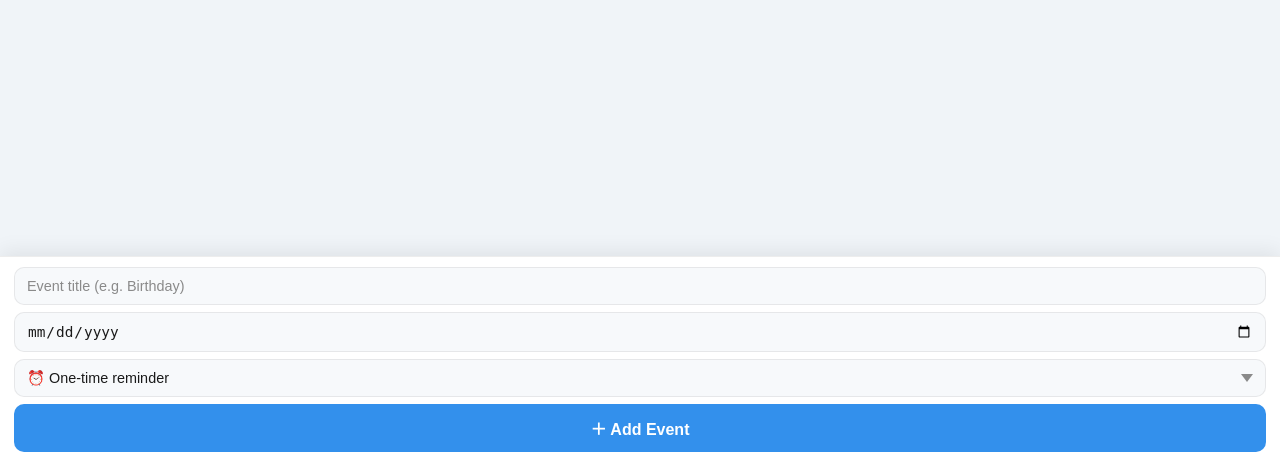
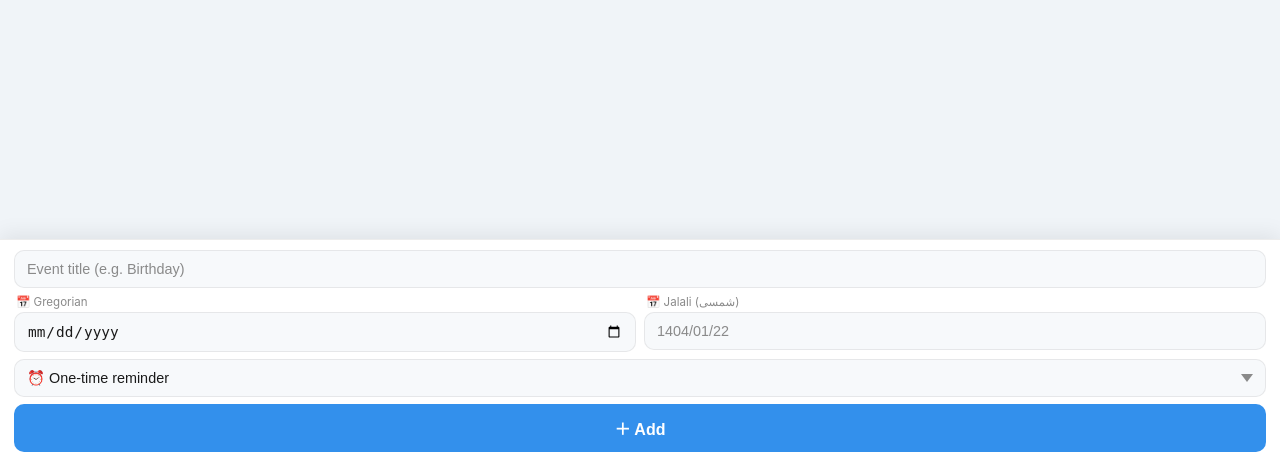
Before and after one commit to whamidrezaw/C2-, a FastAPI app: page /webapp in a window 1280 px wide. Shown: the part 338-800 px from the top of the page. Run offline with FastAPI, Linux system fonts and the light colour scheme; parts of the project's set-up code (start-up, migrations or seed data) failed here and were passed over; some libraries are stand-ins or nearby versions.

Commit message:
Add Gregorian and Jalali date fields to form

```diff
--- a/templates/index.html
+++ b/templates/index.html
@@ -26,12 +26,25 @@
       autocomplete="off"
     >
 
-    <input
-      type="date"
-      id="date"
-    >
+    <!-- دو فیلد تاریخ — شمسی و میلادی -->
+    <div class="date-row">
+      <div class="date-field">
+        <label class="date-label">📅 Gregorian</label>
+        <input type="date" id="date">
+      </div>
+      <div class="date-field">
+        <label class="date-label">📅 Jalali (شمسی)</label>
+        <input
+          type="text"
+          id="date-jalali"
+          placeholder="1404/01/22"
+          maxlength="10"
+          inputmode="numeric"
+          autocomplete="off"
+        >
+      </div>
+    </div>
 
-    <!-- Repeat dropdown -->
     <select id="repeat" class="repeat-select">
       <option value="none">⏰ One-time reminder</option>
       <option value="daily">🔁 Repeat Daily</option>
@@ -46,7 +59,7 @@
         class="btn-secondary"
         style="display:none"
         onclick="TimeManager.cancelEdit()"
-      >✕ Cancel</button>
+      >✕</button>
 
       <button
         id="addBtn"
@@ -56,13 +69,12 @@
           document.getElementById('date').value,
           document.getElementById('repeat').value
         )"
-      >＋ Add Event</button>
+      >＋ Add</button>
     </div>
 
   </div>
 
   <div id="toast" class="toast"></div>
-
   <script src="/static/app.js"></script>
 </body>
 </html>
```
